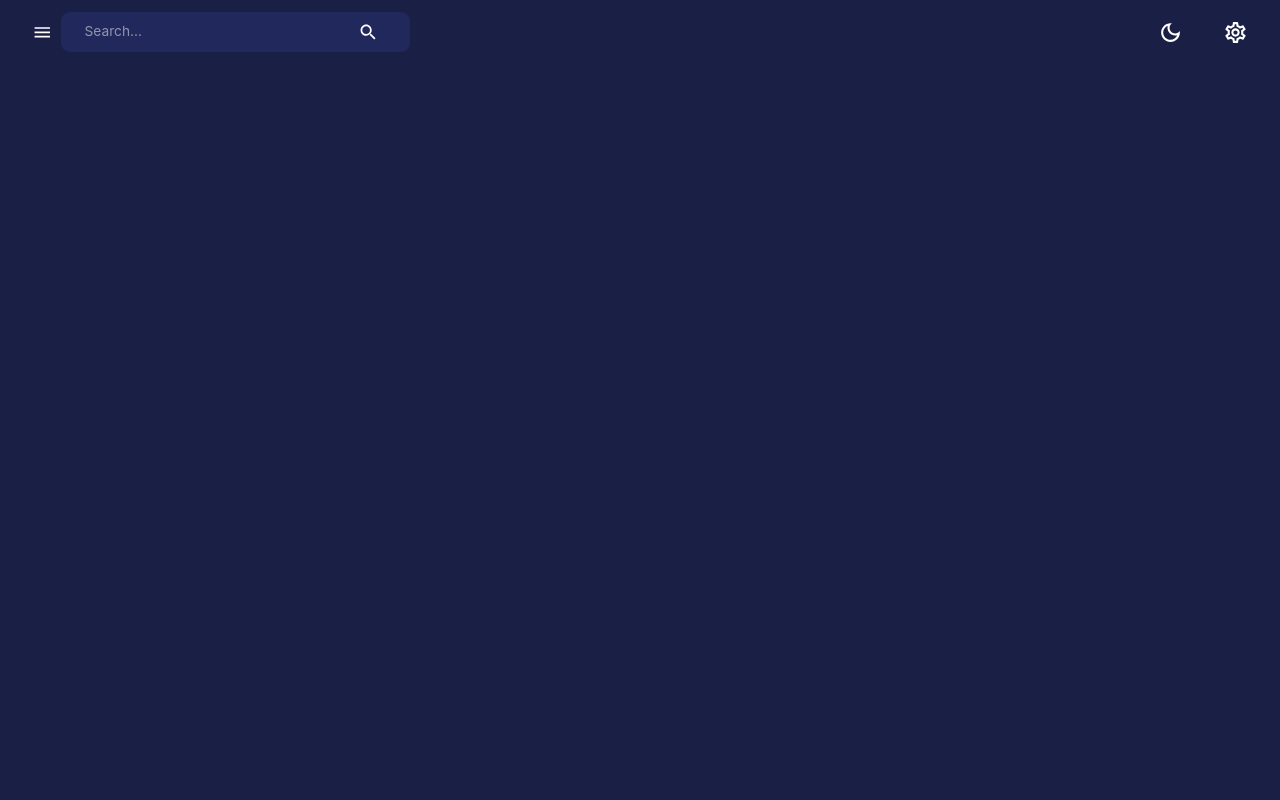
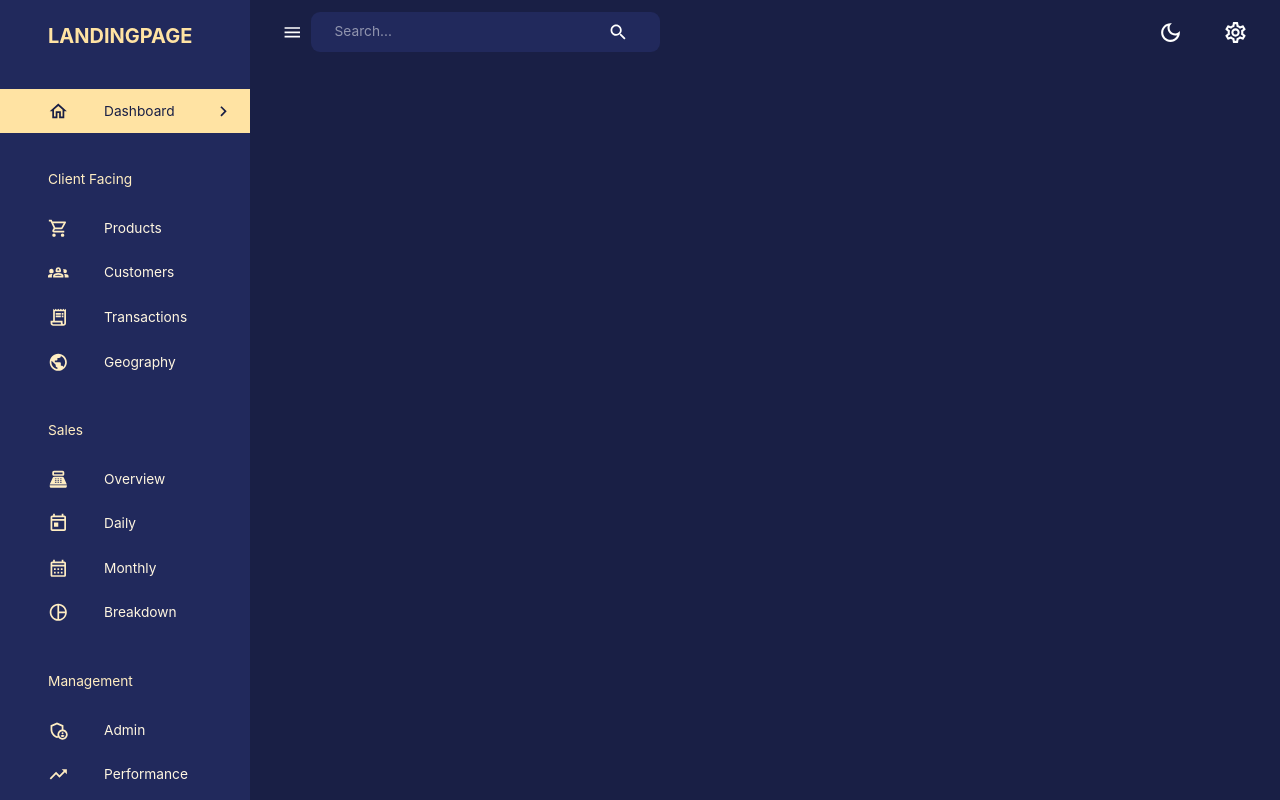
Before and after one commit to afovwe/landing_page, a React (Vite) app in the folder client/: page /dashboard in a window 1280 px wide. Built offline with nearby package versions, Linux system fonts and the light colour scheme; a web font is replaced by a local one.

Commit message:
complete sidebar ui

```diff
--- a/client/src/components/DashboardNavBar.jsx
+++ b/client/src/components/DashboardNavBar.jsx
@@ -24,8 +24,7 @@ import {
   MenuItem,
   useTheme, // Import useTheme
 } from "@mui/material";
-
-const DashboardNavBar = () => {
+const DashboardNavBar = ({ isSidebarOpen, setIsSidebarOpen }) => {
   const theme = useTheme(); // Get the theme object
   const dispatch = useDispatch(); // Initialize dispatch
 
@@ -40,7 +39,7 @@ const DashboardNavBar = () => {
       <Toolbar sx={{ justifyContent: "space-between" }}>
         {/* LEFT SIDE */}
         <FlexBetween>
-          <IconButton onClick={() => console.log('open/close sidebar')}>
+          <IconButton onClick={() => setIsSidebarOpen(!isSidebarOpen)}>
             <MenuIcon />
           </IconButton>
           <FlexBetween
@@ -74,4 +73,5 @@ const DashboardNavBar = () => {
   );
 };
 
+
 export default DashboardNavBar;
--- a/client/src/components/Sidebar.jsx
+++ b/client/src/components/Sidebar.jsx
@@ -130,7 +130,7 @@ const Sidebar = ({
               <FlexBetween color={theme.palette.secondary.main}>
                 <Box display="flex" alignItems="center" gap="0.5rem">
                   <Typography variant="h4" fontWeight="bold">
-                    ECOMVISION
+                    LANDINGPAGE
                   </Typography>
                 </Box>
                 {!isNonMobile && (
--- a/client/src/scenes/layout/index.jsx
+++ b/client/src/scenes/layout/index.jsx
@@ -2,18 +2,32 @@ import { useState } from 'react'
 import { Box, useMediaQuery } from '@mui/material'
 import { Outlet } from 'react-router-dom'
 import DashboardNavBar from '../../components/DashboardNavBar'
+import Sidebar from "../../components/Sidebar";
 
 
 const Layout = () => {
+  const isNonMobile = useMediaQuery("(min-width: 600px)");
+  const [isSidebarOpen, setIsSidebarOpen] = useState(true);
+
   return (
-    <Box width="100%" height="100%">
+    <Box display={isNonMobile ? "flex" : "block"} width="100%" height="100%">
+      <Sidebar
 
-        <Box>
-          <DashboardNavBar />
-          <Outlet />
-        </Box>
+        isNonMobile={isNonMobile}
+        drawerWidth="250px"
+        isSidebarOpen={isSidebarOpen}
+        setIsSidebarOpen={setIsSidebarOpen}
+      />
+      <Box flexGrow={1}>
+        <DashboardNavBar
+          //user={data || {}}
+          isSidebarOpen={isSidebarOpen}
+          setIsSidebarOpen={setIsSidebarOpen}
+        />
+        <Outlet />
+      </Box>
     </Box>
-  )
-}
+  );
+};
 
-export default Layout
+export default Layout;
```
